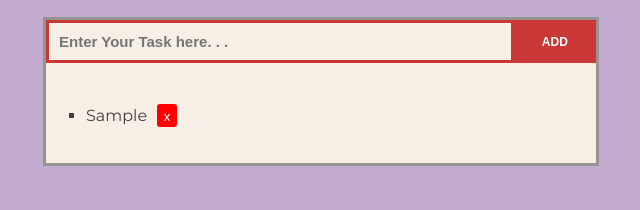
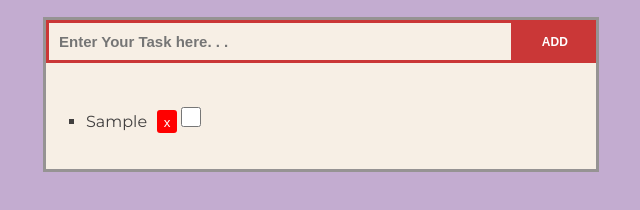
Before and after one commit to Soyalkhan/TaskManger, a plain HTML site: page index.html in a window 1280 px wide. Both pictures are taken after typing "Sample" into the empty fields and a click on the button "ADD". Shown: the part 112-322 px from the top of the page, without its empty margins (319-959 px from the left). Drawn offline with Linux system fonts and the light colour scheme.

Commit message:
update-todo

```diff
--- a/script.js
+++ b/script.js
@@ -13,7 +13,7 @@ const AddTask = () => {
     let tasks = JSON.parse(localStorage.getItem("Tasks")) || [];
     let task = {
       id: id,
-      content: inputBox.value,
+      content: inputBox.value
     };
     tasks.push(task);
     id++;
@@ -31,9 +31,15 @@ const showTasks = () => {
     li.innerHTML = task.content; // to show data
     li.dataset.taskId = task.id; // Set the task ID as a data attribute
     let btn = document.createElement("button");
+    let checkbox = document.createElement("input");
+    checkbox.type ="checkbox"
+    checkbox.className = "isCompleted";
+
     btn.className = "taskDelete";
     btn.innerHTML = "x";
+
     li.appendChild(btn);
+    li.appendChild(checkbox);
     ul.appendChild(li);
   });
 };
@@ -41,11 +47,11 @@ const showTasks = () => {
 const taskDeleteFn = (event) => {
   let tasks = JSON.parse(localStorage.getItem("Tasks")) || [];
   const li = event.target.closest("li");
-  const taskId = li.dataset.taskId;
+  const taskId = parseInt(li.dataset.taskId);//converting cause by default its string.
 
   console.log("Task ID:", taskId); // Debugging
 
-  const index = tasks.findIndex(task => task.id === taskId);
+  const index = tasks.findIndex((task) => task.id === taskId);
   console.log("Index:", index); // Debugging
 
   if (index !== -1) {
@@ -58,7 +64,6 @@ const taskDeleteFn = (event) => {
 
   li.remove();
 };
-
 
 const TrashAll = () => {
   ul.innerHTML = "";
--- a/style.css
+++ b/style.css
@@ -45,8 +45,8 @@ margin: 0px 15px 0px 15px;;
 }
 
 
+.list{
 
-.list{
     color: rgb(65, 63, 63);
     margin-left: 20px;
     padding: 20px;
@@ -107,3 +107,8 @@ margin: 0px 15px 0px 15px;;
     transition: 0.1s ease-in;
     background-color: #7743DB;
 }
+.isCompleted{
+    height: 20px;
+    width: 20px;
+    background-color: #011b30;
+}
```
Also changed, not shown: index.html (line endings or trailing spaces).
